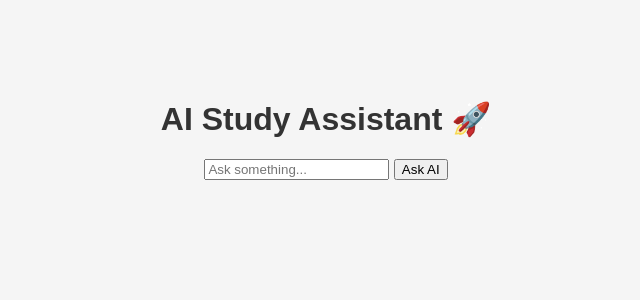
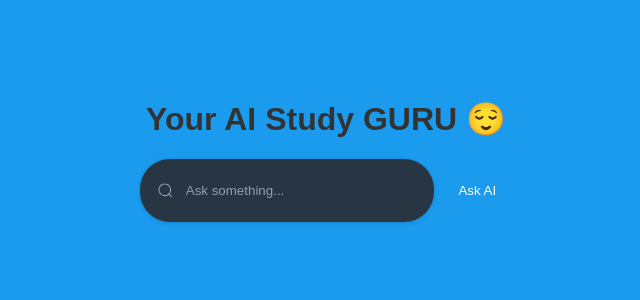
Before and after one commit to its-rosh/Gemini, a Flask app: page / in a window 1280 px wide. Shown: the top 300 px of the page, without its empty margins (314-954 px from the left). Run offline with Flask 3, Linux system fonts and the light colour scheme.

Commit message:
Build AI study assistant UI and hide API key

```diff
--- a/app.py
+++ b/app.py
@@ -1,8 +1,13 @@
 from flask import Flask, render_template, request
 from google import genai
+import os
+from dotenv import load_dotenv
+
+load_dotenv()
+api_key = os.getenv("GEMINI_API_KEY")
 
 # Create Gemini client
-client = genai.Client(api_key="AIzaSyBHVyJsjoV-LI2QoHKKiER4Jx49DmxE1sk")
+client = genai.Client(api_key=api_key)
 
 app = Flask(__name__)
 
@@ -10,20 +15,39 @@ app = Flask(__name__)
 def home():
 
     response = ""
+    question = ""
 
     if request.method == "POST":
 
         user_input = request.form["question"]
+        question = user_input
 
-        # Send request to Gemini
-        ai_response = client.models.generate_content(
-            model="gemini-2.0-flash",
-            contents=user_input
-        )
+        try:
+            study_prompt = f"""
+You are an AI Study Assistant.
 
-        response = ai_response.text
+Your job:
+- Explain concepts clearly
+- Use simple student-friendly language
+- Give step-by-step answers
+- Use examples when helpful
+- If the student asks for homework help, explain the method first
 
-    return render_template("index.html", response=response)
+Student question:
+{user_input}
+"""
+
+            ai_response = client.models.generate_content(
+                model="gemini-2.5-flash",
+                contents=study_prompt
+            )
+
+            response = ai_response.text
+
+        except Exception as e:
+            response = "Sorry, something went wrong. Please try again after a few minutes."
+
+    return render_template("index.html", response=response,  question=question)
 
 if __name__ == "__main__":
     app.run(debug=True)
--- a/static/style.css
+++ b/static/style.css
@@ -2,9 +2,164 @@ body {
     font-family: Arial;
     text-align: center;
     margin-top: 100px;
-    background-color: #f5f5f5;
+    background-color: #1b9bee;
 }
 
 h1 {
     color: #333;
 }
+.form {
+  --input-text-color: #fff;
+  --input-bg-color: #283542;
+  --focus-input-bg-color: transparent;
+  --text-color: #949faa;
+  --active-color: #EE6E1B;
+  --width-of-input: 260px;
+  --inline-padding-of-input: 1.2em;
+  --gap: 0.9rem;
+
+  font-size: 0.9rem;
+  display: flex;
+  gap: 0.5rem;
+  align-items: center;
+  justify-content: center;
+  width: fit-content;
+  margin: 0 auto;
+}
+
+.search-box {
+  width: var(--width-of-input);
+  padding: 0.8em;
+  height: 40px;
+  padding-inline: var(--inline-padding-of-input);
+  display: flex;
+  align-items: center;
+  position: relative;
+  isolation: isolate;
+}
+
+.fancy-bg {
+  position: absolute;
+  width: 100%;
+  inset: 0;
+  background: var(--input-bg-color);
+  border-radius: 30px;
+  height: 100%;
+  z-index: -1;
+  pointer-events: none;
+  box-shadow: rgba(0, 0, 0, 0.16) 0px 1px 4px;
+}
+
+.search,
+.close-btn {
+  position: absolute;
+}
+
+.search {
+  fill: var(--text-color);
+  left: var(--inline-padding-of-input);
+}
+
+svg {
+  width: 17px;
+  display: block;
+}
+
+.close-btn {
+  border: none;
+  right: var(--inline-padding-of-input);
+  display: flex;
+  align-items: center;
+  justify-content: center;
+  color: #fff;
+  padding: 0.1em;
+  width: 20px;
+  height: 20px;
+  border-radius: 50%;
+  background: var(--active-color);
+  opacity: 0;
+  visibility: hidden;
+  cursor: pointer;
+}
+
+.input {
+  color: var(--input-text-color);
+  width: 100%;
+  margin-inline: min(2em, calc(var(--inline-padding-of-input) + var(--gap)));
+  background: none;
+  border: none;
+}
+
+.input:focus {
+  outline: none;
+}
+
+.input::placeholder {
+  color: var(--text-color);
+}
+
+.input:focus ~ .fancy-bg {
+  border: 1px solid var(--active-color);
+  background: var(--focus-input-bg-color);
+}
+
+.input:focus ~ .search {
+  fill: var(--active-color);
+}
+
+.input:valid ~ .close-btn {
+  opacity: 1;
+  visibility: visible;
+}
+
+.ask-btn {
+  height: 40px;
+  padding: 0 16px;
+  border: none;
+  border-radius: 20px;
+  background-color: #1b9bee;
+  color: white;
+  cursor: pointer;
+}
+
+.ask-btn:hover {
+  background-color: #1378bb;
+}
+textarea.input {
+    resize: none;
+    height: 40px;
+    padding-top: 10px;
+}
+.response-box {
+    width: 60%;
+    margin: 30px auto;
+    padding: 20px;
+    background-color: white;
+    border-radius: 10px;
+    text-align: left;
+    box-shadow: 0 0 10px rgba(0, 0, 0, 0.1);
+}
+
+.response-box h2 {
+    margin-top: 0;
+    color: #333;
+}
+
+.response-box p {
+    line-height: 1.6;
+    white-space: pre-wrap;
+}
+.clear-btn {
+    margin-top: 15px;
+    height: 36px;
+    padding: 0 18px;
+    border: none;
+    border-radius: 18px;
+    background-color: #333;
+    color: white;
+    cursor: pointer;
+}
+
+.clear-btn:hover {
+    background-color: #111;
+}
--- a/templates/index.html
+++ b/templates/index.html
@@ -13,20 +13,53 @@
 
 <body>
 
-    <h1>AI Study Assistant 🚀</h1>
+    <h1>Your AI Study GURU 😌</h1>
 
-    <form method="POST">
+    <form method="POST" class="form">
+    <label for="search" class="search-box">
+        <input
+            class="input"
+            type="text"
+            name="question"
+            required
+            placeholder="Ask something..."
+            id="search"
+        >
 
-        <input type="text"
-            name="question"
-            placeholder="Ask something..."
-            required>
+        <div class="fancy-bg"></div>
 
-        <button type="submit">Ask AI</button>
+        <div class="search">
+            <svg viewBox="0 0 24 24" aria-hidden="true">
+                <g>
+                    <path d="M21.53 20.47l-3.66-3.66C19.195 15.24 20 13.214 20 11c0-4.97-4.03-9-9-9s-9 4.03-9 9 4.03 9 9 9c2.215 0 4.24-.804 5.808-2.13l3.66 3.66c.147.146.34.22.53.22s.385-.073.53-.22c.295-.293.295-.767.002-1.06zM3.5 11c0-4.135 3.365-7.5 7.5-7.5s7.5 3.365 7.5 7.5-3.365 7.5-7.5 7.5-7.5-3.365-7.5-7.5z"></path>
+                </g>
+            </svg>
+        </div>
 
+        <button class="close-btn" type="reset">
+            <svg xmlns="http://www.w3.org/2000/svg" viewBox="0 0 20 20" fill="currentColor">
+                <path fill-rule="evenodd" d="M4.293 4.293a1 1 0 011.414 0L10 8.586l4.293-4.293a1 1 0 111.414 1.414L11.414 10l4.293 4.293a1 1 0 01-1.414 1.414L10 11.414l-4.293 4.293a1 1 0 01-1.414-1.414L8.586 10 4.293 5.707a1 1 0 010-1.414z" clip-rule="evenodd"></path>
+            </svg>
+        </button>
+    </label>
+
+    <button type="submit" class="ask-btn">Ask AI</button>
+</form>
+{% if response %}
+    <form method="GET">
+        <button type="submit" class="clear-btn">Clear</button>
     </form>
+{% endif %}
 
-    <h2>{{ response }}</h2>
+{% if response %}
+    <div class="response-box">
+        <h2>Your Question</h2>
+        <p>{{ question }}</p>
+
+        <h2>Answer</h2>
+        <p>{{ response }}</p>
+    </div>
+{% endif %}
 
 </body>
 
```
Also changed, not shown: 3 other files.
